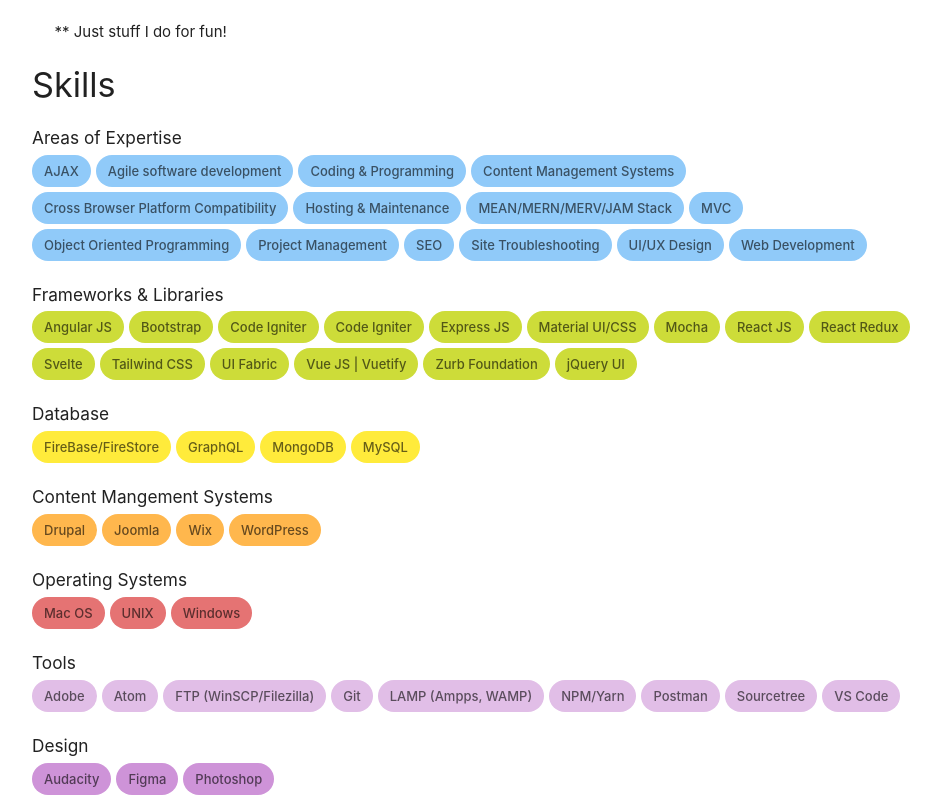
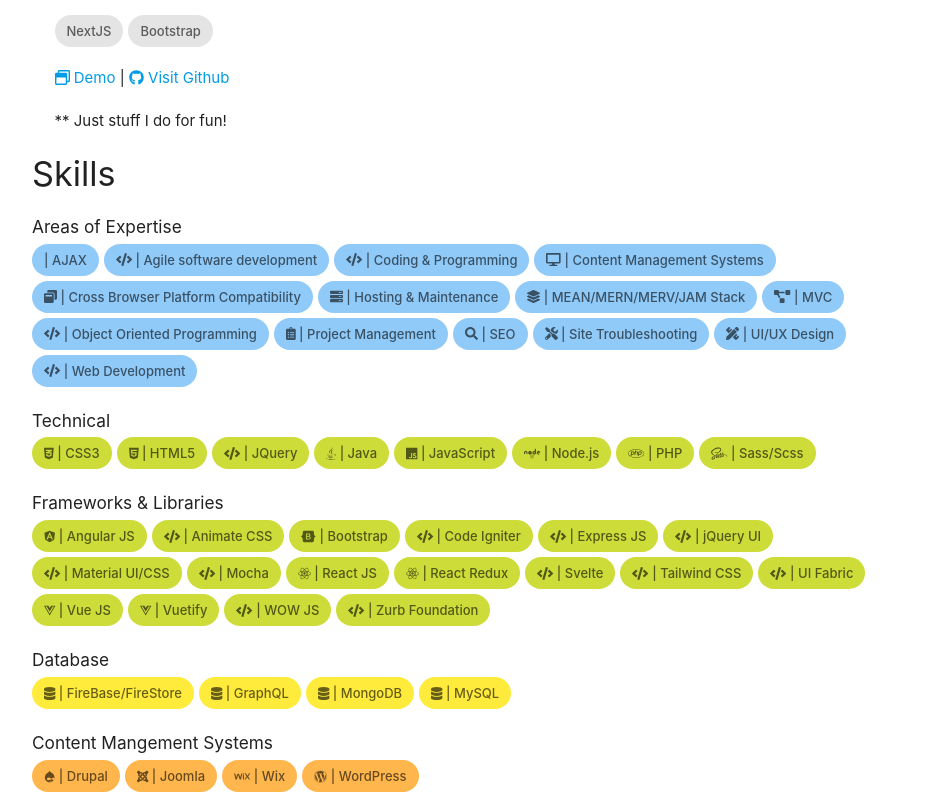
Before and after one commit to safwbdev/portfolio-react, a React (Create React App) app: page / in a window 1280 px wide. Shown: the part 883-1680 px from the top of the page, without its empty margins (160-1101 px from the left). Built offline with nearby package versions, Linux system fonts and the light colour scheme.

Commit message:
update icons

```diff
--- a/package.json
+++ b/package.json
@@ -3,6 +3,11 @@
   "version": "0.1.0",
   "private": true,
   "dependencies": {
+    "@fortawesome/fontawesome-svg-core": "^1.2.25",
+    "@fortawesome/free-brands-svg-icons": "^5.11.2",
+    "@fortawesome/free-regular-svg-icons": "^5.11.2",
+    "@fortawesome/free-solid-svg-icons": "^5.11.2",
+    "@fortawesome/react-fontawesome": "^0.1.5",
     "firebase": "^7.0.0",
     "node-sass": "^4.12.0",
     "react": "^16.10.1",
--- a/src/components/Education.js
+++ b/src/components/Education.js
@@ -1,4 +1,4 @@
-import React, { Component } from 'react';
+import React from 'react';
 
 class Education extends React.Component{
 
--- a/src/components/Experience.js
+++ b/src/components/Experience.js
@@ -1,4 +1,4 @@
-import React, { Component } from 'react';
+import React from 'react';
 
 class Experience extends React.Component{
 
--- a/src/components/Projects.js
+++ b/src/components/Projects.js
@@ -1,4 +1,5 @@
-import React, { Component } from 'react';
+import React from 'react';
+import { FontAwesomeIcon } from '@fortawesome/react-fontawesome'
 
 class Projects extends React.Component{
 
@@ -19,37 +20,59 @@
                                             <p class="desc">{item.desc}</p>
                                             {getTools(item.tools)}
                                             <div class="links">
-                            <span>
-                                <a href="https://www.packist.com/">icon Visit Site</a>
+                                                { item.demoURL !== null
+                                                ? <span>
+                                                    <a href={item.demoURL}>
+                                                        <FontAwesomeIcon icon={['far', 'window-restore']} /> { item.type == "client" ? <span>Visit Site</span> : <span>Demo</span>}
+                                                    </a>
                                                 </span>
+                                                : ""
+                                                }
+                                                 { item.demoURL !== null && item.githubURL !== null
+                                                ? " | "
+                                                : ""
+                                                }
+                                                { item.githubURL !== null
+                                                ? <span>
+                                                    <a href={item.githubURL}>
+                                                        <FontAwesomeIcon icon={['fab', 'github']} /> Visit Github
+                                                    </a>
+                                                </span>
+                                                : ""
+                                                }
                                             </div>
                                         </div>;
-                    })}
+                                    }
+                                )
+                        }
                     </div>
         }
 
-
-
-
         const projectList =[
-{name:"Packist",
+                {
+                    name:"Packist",
                     desc:"Website of the Malaysian-based online travel agency that offers travel packages, tours, transport and more.",
                     tools:["PHP", "Code Igniter", "Bootstrap", "JQuery"],
-demoURL:"Site URL",
+                    demoURL:"https://www.packist.com/",
                     githubURL: null,
-type:"client"},
-{name:"Sureplify",
+                    type:"client"
+                },
+                {
+                    name:"Sureplify",
                     desc:"Website for the Malaysian Car Insurance Company that can offer free real time quotation comparisons.",
                     tools:["React JS", "Vue JS", "REST API", "Bootstrap"],
-demoURL:"Site URL",
+                    demoURL:"https://www.sureplify.com/#/",
                     githubURL: null,
-type:"client"},
-{name:"BitRatez",
+                    type:"client"
+                },
+                {
+                    name:"BitRatez",
                     desc:"BitCoin currency rate checker",
                     tools:["NextJS", "Bootstrap"],
                     demoURL:"Site URL",
                     githubURL: "Github URL",
-type:"personal"},
+                    type:"personal"
+                },
         ];
         return(
             <div className="container">
@@ -69,8 +92,6 @@
                             <span class="tnc">** Just stuff I do for fun!</span>
                         </div>
                     </div>
-
-
                 </div>
             </div>
         );
--- a/src/components/Skills.js
+++ b/src/components/Skills.js
@@ -1,4 +1,5 @@
-import React, { Component } from 'react';
+import React from 'react';
+import { FontAwesomeIcon } from '@fortawesome/react-fontawesome'
 
 class Skills extends React.Component{
 
@@ -9,109 +10,105 @@
                         <div>
                             {array.map(function(item, key){
                                 if(item.type === skillType)
-                        return <span className={color + " chip"}  key={ key }>{item.name}</span>;
+                                return <span className={color + " chip"}  key={ key }><FontAwesomeIcon icon={[item.icon[0], item.icon[1]]} /> | {item.name}</span>;
                             })}
                         </div>
                     </div>
         }
         const basicSkills =[
-            {position_id:1, name:"AJAX", icon:"fas fa-code", type:"essentials"},
-            {position_id:1, name:"Agile software development", icon:"fas fa-code", type:"essentials"},
-            {position_id:1, name:"Coding & Programming", icon:"fas fa-code", type:"essentials"},
-            {position_id:1, name:"Content Management Systems", icon:"fas fa-code", type:"essentials"},
-            {position_id:1, name:"Cross Browser Platform Compatibility", icon:"fas fa-code", type:"essentials"},
-            {position_id:1, name:"Hosting & Maintenance", icon:"fas fa-code", type:"essentials"},
-            {position_id:1, name:"MEAN/MERN/MERV/JAM Stack", icon:"fas fa-code", type:"essentials"},
-            {position_id:1, name:"MVC", icon:"fas fa-code", type:"essentials"},
-            {position_id:1, name:"Object Oriented Programming", icon:"fas fa-code", type:"essentials"},
-            {position_id:1, name:"Project Management", icon:"fas fa-code", type:"essentials"},
-            {position_id:1, name:"SEO", icon:"fas fa-code", type:"essentials"},
-            {position_id:1, name:"Site Troubleshooting", icon:"fas fa-code", type:"essentials"},
-            {position_id:1, name:"UI/UX Design", icon:"fas fa-code", type:"essentials"},
-            {position_id:1, name:"Web Development", icon:"fas fa-code", type:"essentials"},
+            {position_id:1, name:"AJAX", icon:["fab","code"], type:"essentials"},
+            {position_id:1, name:"Agile software development", icon:["fas","code"], type:"essentials"},
+            {position_id:1, name:"Coding & Programming", icon:["fas","code"], type:"essentials"},
+            {position_id:1, name:"Content Management Systems", icon:["fas","desktop"], type:"essentials"},
+            {position_id:1, name:"Cross Browser Platform Compatibility", icon:["fas","window-restore"], type:"essentials"},
+            {position_id:1, name:"Hosting & Maintenance", icon:["fas","server"], type:"essentials"},
+            {position_id:1, name:"MEAN/MERN/MERV/JAM Stack", icon:["fas","layer-group"], type:"essentials"},
+            {position_id:1, name:"MVC", icon:["fas","project-diagram"], type:"essentials"},
+            {position_id:1, name:"Object Oriented Programming", icon:["fas","code"], type:"essentials"},
+            {position_id:1, name:"Project Management", icon:["fas","clipboard-list"], type:"essentials"},
+            {position_id:1, name:"SEO", icon:["fas","search"], type:"essentials"},
+            {position_id:1, name:"Site Troubleshooting", icon:["fas","tools"], type:"essentials"},
+            {position_id:1, name:"UI/UX Design", icon:["fas","pencil-ruler"], type:"essentials"},
+            {position_id:1, name:"Web Development", icon:["fas","code"], type:"essentials"},
 
-            {position_id:1, name: "CSS", icon:"fas fa-code", type:"technical"},
-            {position_id:1, name: "HTML", icon:"fas fa-code", type:"technical"},
-            {position_id:1, name: "JQuery", icon:"fas fa-code", type:"technical"},
-            {position_id:1, name: "Java", icon:"fas fa-code", type:"technical"},
-            {position_id:1, name: "JavaScript", icon:"fas fa-code", type:"technical"},
-            {position_id:1, name: "Node.js", icon:"fas fa-code", type:"technical"},
-            {position_id:1, name: "PHP", icon:"fas fa-code", type:"technical"},
-            {position_id:1, name: "Sass/Scss", icon:"fas fa-code", type:"technical"},
+            {position_id:1, name:"CSS3", icon:["fab","css3-alt"], type:"technical"},
+            {position_id:1, name:"HTML5", icon:["fab","html5"], type:"technical"},
+            {position_id:1, name:"JQuery", icon:["fas","code"], type:"technical"},
+            {position_id:1, name:"Java", icon:["fab","java"], type:"technical"},
+            {position_id:1, name:"JavaScript", icon:["fab","js"], type:"technical"},
+            {position_id:1, name:"Node.js", icon:["fab","node"], type:"technical"},
+            {position_id:1, name:"PHP", icon:["fab","php"], type:"technical"},
+            {position_id:1, name:"Sass/Scss", icon:["fab","sass"], type:"technical"},
+
+            {position_id:1, name:"Angular JS", icon:["fab","angular"], type:"framework"},
+            {position_id:1, name:"Animate CSS", icon:["fas","code"], type:"framework"},
+            {position_id:1, name:"Bootstrap", icon:["fab","bootstrap"], type:"framework"},
+            {position_id:1, name:"Code Igniter", icon:["fas","code"], type:"framework"},
+            {position_id:1, name:"Express JS", icon:["fas","code"], type:"framework"},
+            {position_id:1, name:"jQuery UI", icon:["fas","code"], type:"framework"},
+            {position_id:1, name:"Material UI/CSS", icon:["fas","code"], type:"framework"},
+            {position_id:1, name:"Mocha", icon:["fas","code"], type:"framework"},
+            {position_id:1, name:"React JS", icon:["fab","react"], type:"framework"},
+            {position_id:1, name:"React Redux", icon:["fab","react"], type:"framework"},
+            {position_id:1, name:"Svelte", icon:["fas","code"], type:"framework"},
+            {position_id:1, name:"Tailwind CSS", icon:["fas","code"], type:"framework"},
+            {position_id:1, name:"UI Fabric", icon:["fas","code"], type:"framework"},
+            {position_id:1, name:"Vue JS", icon:["fab","vuejs"], type:"framework"},
+            {position_id:1, name:"Vuetify", icon:["fab","vuejs"], type:"framework"},
+            {position_id:1, name:"WOW JS", icon:["fas","code"], type:"framework"},
+            {position_id:1, name:"Zurb Foundation", icon:["fas","code"], type:"framework"},
 
 
-            {position_id:1, name:"Angular JS", icon:"fas fa-code", type:"framework"},
-            {position_id:1, name:"Bootstrap", icon:"fas fa-code", type:"framework"},
-            {position_id:1, name:"Code Igniter", icon:"fas fa-code", type:"framework"},
-            {position_id:1, name:"Code Igniter", icon:"fas fa-code", type:"framework"},
-            {position_id:1, name:"Express JS", icon:"fas fa-code", type:"framework"},
-            {position_id:1, name:"Material UI/CSS", icon:"fas fa-code", type:"framework"},
-            {position_id:1, name:"Mocha", icon:"fas fa-code", type:"framework"},
-            {position_id:1, name:"React JS", icon:"fas fa-code", type:"framework"},
-            {position_id:1, name:"React Redux", icon:"fas fa-code", type:"framework"},
-            {position_id:1, name:"Svelte", icon:"fas fa-code", type:"framework"},
-            {position_id:1, name:"Tailwind CSS", icon:"fas fa-code", type:"framework"},
-            {position_id:1, name:"UI Fabric", icon:"fas fa-code", type:"framework"},
-            {position_id:1, name:"Vue JS | Vuetify", icon:"fas fa-code", type:"framework"},
-            {position_id:1, name:"Zurb Foundation", icon:"fas fa-code", type:"framework"},
-            {position_id:1, name:"jQuery UI", icon:"fas fa-code", type:"framework"},
+            {position_id:1, name:"FireBase/FireStore", icon:["fas","database"], type:"database"},
+            {position_id:1, name:"GraphQL", icon:["fas","database"], type:"database"},
+            {position_id:1, name:"MongoDB", icon:["fas","database"], type:"database"},
+            {position_id:1, name:"MySQL", icon:["fas","database"], type:"database"},
 
 
-            {position_id:1, name:"FireBase/FireStore", icon:"fas fa-code", type:"database"},
-            {position_id:1, name:"GraphQL", icon:"fas fa-code", type:"database"},
-            {position_id:1, name:"MongoDB", icon:"fas fa-code", type:"database"},
-            {position_id:1, name:"MySQL", icon:"fas fa-code", type:"database"},
+            {position_id:1, name:"Drupal", icon:["fab","drupal"], type:"cms"},
+            {position_id:1, name:"Joomla", icon:["fab","joomla"], type:"cms"},
+            {position_id:1, name:"Wix", icon:["fab","wix"], type:"cms"},
+            {position_id:1, name:"WordPress", icon:["fab","wordpress"], type:"cms"},
 
 
-            {position_id:1, name:"Drupal", icon:"fas fa-code", type:"cms"},
-            {position_id:1, name:"Joomla", icon:"fas fa-code", type:"cms"},
-            {position_id:1, name:"Wix", icon:"fas fa-code", type:"cms"},
-            {position_id:1, name:"WordPress", icon:"fas fa-code", type:"cms"},
+            {position_id:1, name:"Adobe", icon:["fab","adobe"], type:"tool"},
+            {position_id:1, name:"Atom", icon:["fas","file-code"], type:"tool"},
+            {position_id:1, name:"FTP (WinSCP/Filezilla)", icon:["fas","file-upload"], type:"tool"},
+            {position_id:1, name:"Git", icon:["fab","git-alt"], type:"tool"},
+            {position_id:1, name:"Gitkraken", icon:["fab","gitkraken"], type:"tool"},
+            {position_id:1, name:"LAMP (Ampps, MAMP, WAMP)", icon:["fab","drupal"], type:"tool"},
+            {position_id:1, name:"NPM/Yarn", icon:["fas","terminal"], type:"tool"},
+            {position_id:1, name:"Postman", icon:["fas","file-import"], type:"tool"},
+            {position_id:1, name:"Sourcetree", icon:["fab","atlassian"], type:"tool"},
+            {position_id:1, name:"VS Code", icon:["fas","file-code"], type:"tool"},
 
 
-            {position_id:1, name:"Adobe", icon:"fas fa-icon", type:"tool"},
-            {position_id:1, name:"Atom", icon:"fas fa-icon", type:"tool"},
-            {position_id:1, name:"FTP (WinSCP/Filezilla)", icon:"fas fa-icon", type:"tool"},
-            {position_id:1, name:"Git", icon:"fas fa-icon", type:"tool"},
-            {position_id:1, name:"LAMP (Ampps, WAMP)", icon:"fas fa-icon", type:"tool"},
-            {position_id:1, name:"NPM/Yarn", icon:"fas fa-icon", type:"tool"},
-            {position_id:1, name:"Postman", icon:"fas fa-icon", type:"tool"},
-            {position_id:1, name:"Sourcetree", icon:"fas fa-icon", type:"tool"},
-            {position_id:1, name:"VS Code", icon:"fas fa-icon", type:"tool"},
+            {position_id:1, name:"Mac OS", icon:["fab","apple"], type:"os"},
+            {position_id:1, name:"UNIX", icon:["fas","terminal"], type:"os"},
+            {position_id:1, name:"Windows", icon:["fab","windows"], type:"os"},
 
 
-            {position_id:1, name:"Mac OS", icon:"fas fa-icon", type:"os"},
-            {position_id:1, name:"UNIX", icon:"fas fa-icon", type:"os"},
-            {position_id:1, name:"Windows", icon:"fas fa-icon", type:"os"},
-
-
-            {position_id:1, name:"Audacity", icon:"fas fa-icon", type:"design"},
-            {position_id:1, name:"Figma", icon:"fas fa-icon", type:"design"},
-            {position_id:1, name:"Photoshop", icon:"fas fa-icon", type:"design"},
+            {position_id:1, name:"Audacity", icon:["fas","file-audio"], type:"design"},
+            {position_id:1, name:"Figma", icon:["fab","figma"], type:"design"},
+            {position_id:1, name:"Photoshop", icon:["fab","adobe"], type:"design"},
         ];
         return(
-
-
             <div className="container">
                 <div className="row">
                     <h4>Skills</h4>
                     <div className="col s12">
                         {getSkills("Areas of Expertise", "essentials", "blue lighten-3", basicSkills)}
+                        {getSkills("Technical", "technical", "lime", basicSkills)}
                         {getSkills("Frameworks & Libraries", "framework", "lime", basicSkills)}
                         {getSkills("Database", "database", "yellow", basicSkills)}
                         {getSkills("Content Mangement Systems", "cms", "orange lighten-2", basicSkills)}
                         {getSkills("Operating Systems", "os", "red lighten-2", basicSkills)}
                         {getSkills("Tools", "tool", "purple lighten-4", basicSkills)}
                         {getSkills("Design", "design", "purple lighten-3", basicSkills)}
-
-
                     </div>
                 </div>
             </div>
-
         );
     }
 };
-
-
 export default Skills
```
Also changed, not shown: src/App.js (+7 -1 lines), src/components/Intro.js (+9 -8 lines), 1 other file (tests, documents, lock files or other folders). Lines whose indentation alone changed are shown as unchanged.
